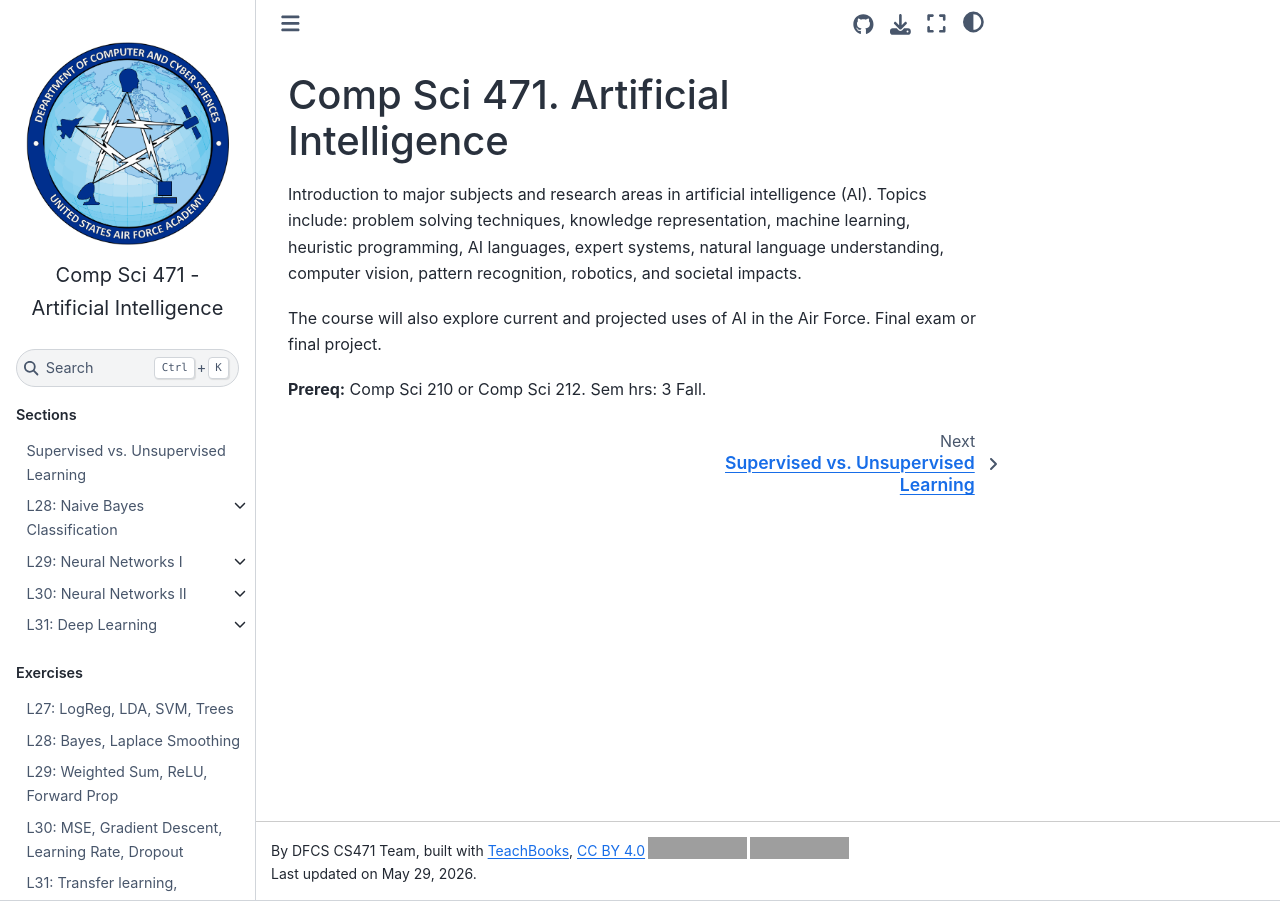
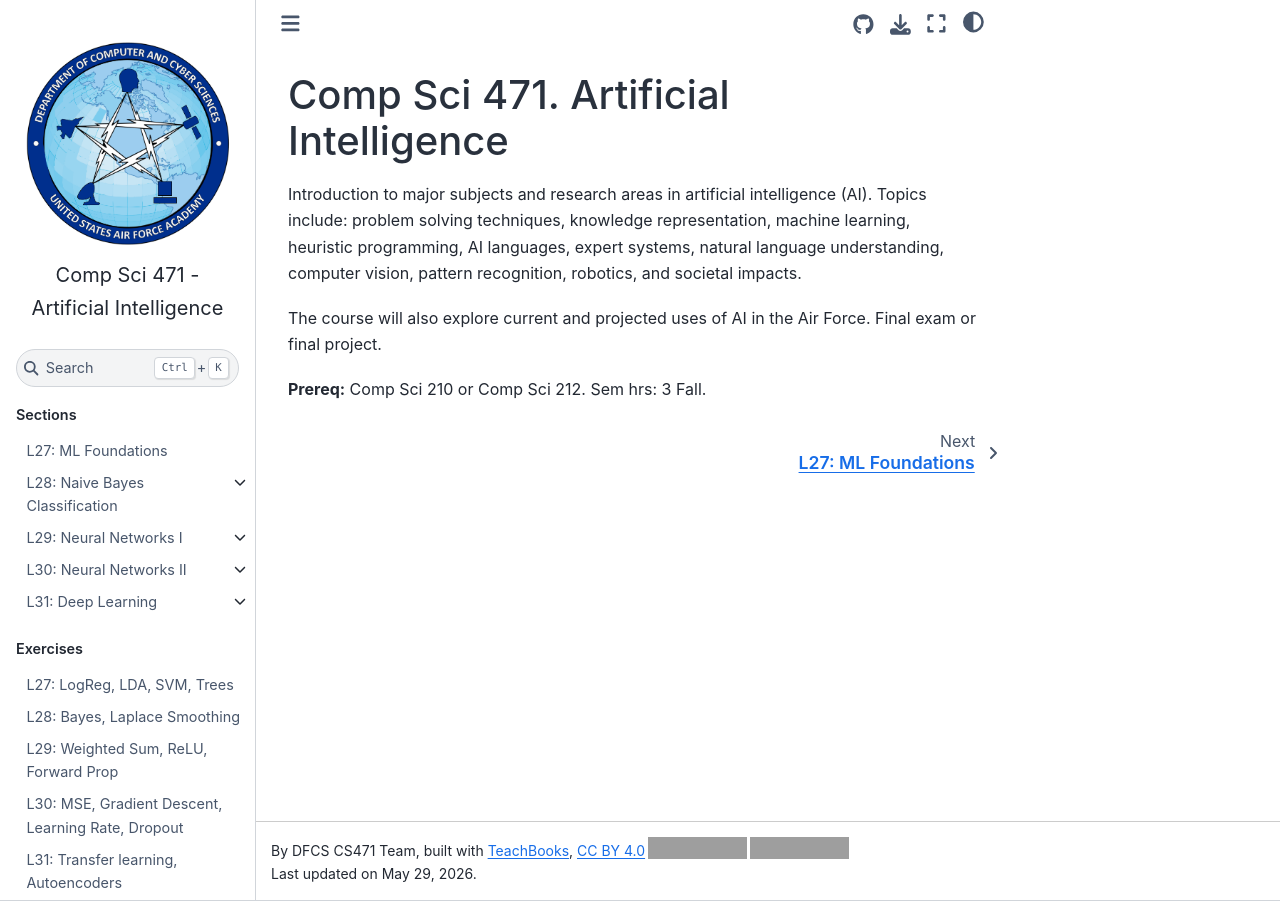
Before and after one commit to TheCodeheadMT/471Book, a Jupyter Book: the page built from book/intro.md, in a window 1280 px wide. Built offline with Jupyter Book 1.0.4 settings and Sphinx 7.4.7 and the Sphinx Book theme 1.1.4, drawn with Linux system fonts in a browser that asks for light colours; comment, search, counter and statistics services are not loaded; part of the change alters nothing that is shown; grey boxes are pictures that could not be loaded.

```diff
--- a/book/_config.yml
+++ b/book/_config.yml
@@ -15,6 +15,7 @@ sphinx:                                              # Options passed on to the
   extra_extensions:                                  # Sets a list of extensions to load by sphinx, configuration part of Sphinx (https://www.sphinx-doc.org/en/master/index.html)
     - teachbooks_favourites                          # Gives you a starter package of extensions to use in your book, replace with individual extensions if you prefer some extensions not to be included (https://github.com/TeachBooks/TeachBooks-Favourites)
     - sphinx_dropdown_toggle
+    - sphinx_apa_references
   config:
     language: en                                     # Defines language (English) of everything except the content itself. For Dutch: replace with `nl`, configuration part of Sphinx (https://www.sphinx-doc.org/en/master/index.html)
     html_js_files:
--- a/book/lessons/27/mlfoundations.md
+++ b/book/lessons/27/mlfoundations.md
@@ -1,9 +1,12 @@
+
+## L27: ML Foundations
+
 <div style=" background-color: #adadad; color: #000000; padding: 15px 20px; border-radius: 8px; font-family: -apple-system, BlinkMacSystemFont, 'Segoe UI', Helvetica, Arial, sans-serif; border: 1px solid #444d56; line-height: 1.5; ">
 
-  <!-- Modified Title Block -->
+  <!-- Modified Title Block
   <div style="font-size: 3em; font-weight: 600; margin-bottom: 15px; border-bottom: 1px solid #777; padding-bottom: 5px;">
     L27: ML Foundations
-  </div>
+  </div> -->
 
   <!-- Lesson Summary -->
   <div style=" background-color: #2f363d; color: #f1f8ff; padding: 15px 20px; border-radius: 8px; font-family: -apple-system, BlinkMacSystemFont, 'Segoe UI', Helvetica, Arial, sans-serif; font-size: 1.2em; border: 1px solid #444d56; line-height: 1.5; ">
@@ -22,9 +25,10 @@
 At the highest level, machine learning is split into two primary paradigms based on the data available to the algorithm:
 
 * **Supervised Learning:** The algorithm is trained on a labeled dataset. It learns a mapping from inputs (features, like radar cross-section) to known outputs (labels, like "F-35" or "Civilian Airliner"). It acts as a student with an answer key.
-* **Unsupervised Learning:** The algorithm is given unlabeled data and must find hidden structures or patterns on its own. It acts as an analyst grouping unidentified radar anomalies based on similarities in speed and altitude, without knowing what those anomalies are.
+* **Unsupervised Learning:** The algorithm is given unlabeled data and must find hidden structures or patterns on its own. It acts as an analyst grouping unidentified radar anomalies based on similarities in speed and altitude, without knowing what those anomalies are. [Pg. 25 {cite:t}`James2023`]
 
 In this lesson, we focus entirely on **Supervised Learning** to build reliable classification models.
+
 
 <br>
 <hr width="100%" size="4" color="black">
@@ -35,7 +39,7 @@ In this lesson, we focus entirely on **Supervised Learning** to build reliable c
 
 ### The Math: Logistic Regression
 
-Despite its name, Logistic Regression is a classification algorithm. It uses a linear equation but passes the result through a **sigmoid function** to squash the output into a probability between 0.0 and 1.0.
+Despite its name, Logistic Regression [Pg. 138 {cite:t}`James2023`] is a classification algorithm. It uses a linear equation but passes the result through a **sigmoid function** to squash the output into a probability between 0.0 and 1.0.
 
 The probability of engine failure given feature vector $x$ is:
 
--- a/book/references.bib
+++ b/book/references.bib
@@ -27,3 +27,11 @@
   year={2024},
   publisher={Stanford University}
 }
+
+@book{James2023,
+  author    = {James, Gareth and Witten, Daniela and Hastie, Trevor and Tibshirani, Robert and Taylor, Jonathan},
+  title     = {An Introduction to Statistical Learning: with Applications in Python},
+  publisher = {Springer},
+  year      = {2023},
+  isbn      = {978-3031387463}
+}
--- a/requirements.txt
+++ b/requirements.txt
@@ -5,3 +5,4 @@ teachbooks # depends on jupyter-book v1
 git+https://github.com/TeachBooks/TeachBooks-Favourites
 jupyterquiz
 sphinx_dropdown_toggle
+sphinx_apa_references
```
